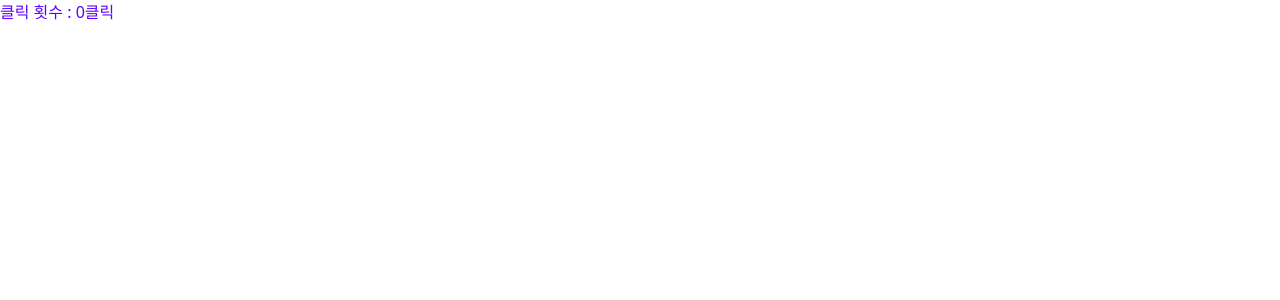
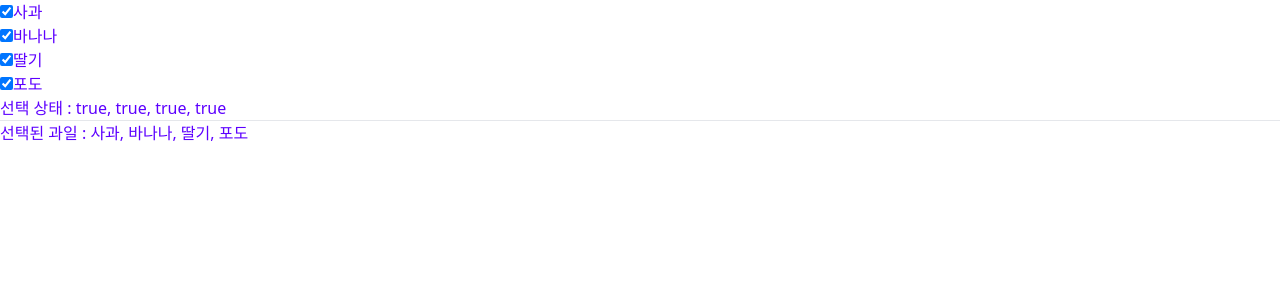
Before and after one commit to CHOMINWOONG/2024-react-exam, a React (Create React App) app: page / in a window 1280 px wide. Shown: the top 300 px of the page. Built offline with nearby package versions, Linux system fonts and the light colour scheme.

Commit message:
체크박스 다루기

```diff
--- a/src/App.js
+++ b/src/App.js
@@ -2,15 +2,35 @@ import React, { useState, useRef, useEffect, useMemo, useCallback } from 'react'
 
 
 export default function App() {
-  const [count, setCount] = useState(0);
+  const fruits = ['사과', '바나나', '딸기', '포도'];
 
-  const handleClick = useCallback(() => setCount(count + 1), [count]);
+  const [selecteds, setSelecteds] = useState(new Array(fruits.length).fill(true));
+
+  const toggleFruitSelected = (index) => {
+    const newSelecteds = selecteds.map((el, _index) => _index == index ? !el : el);
+    setSelecteds(newSelecteds);
+  }
+
+  const selectedsFruits = selecteds.map((el, index) => el ? fruits[index] : el).filter(el => el);
+
+
   return (
     <>
-    <div>
-      <span>클릭 횟수 : {count}</span>
-      <button onClick={handleClick}>클릭</button>
-    </div>
+    <ul>
+      {fruits.map((fruit, index) => (
+        <li key={index}>
+          <label>
+          <input checked={selecteds[index]}type="checkbox" onChange={() => toggleFruitSelected(index)} />
+          {fruit}
+          </label>
+        </li>
+      ))}
+    </ul>
+      <div>
+        선택 상태 : {selecteds.join(', ')}
+        <hr />
+        선택된 과일 : {selectedsFruits.join(', ')}
+      </div>
     </>
   );
 }
```
